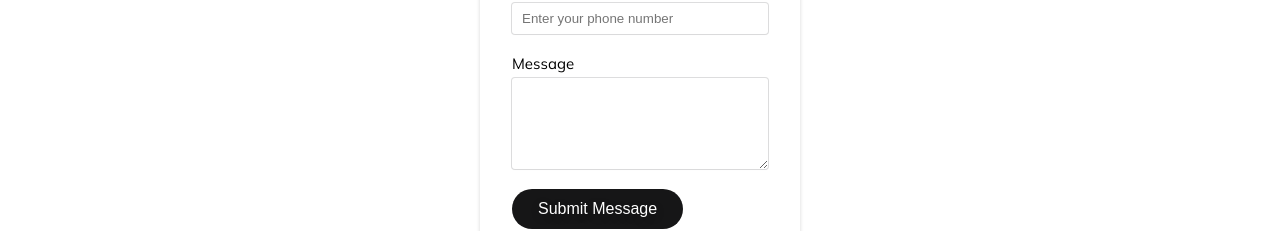
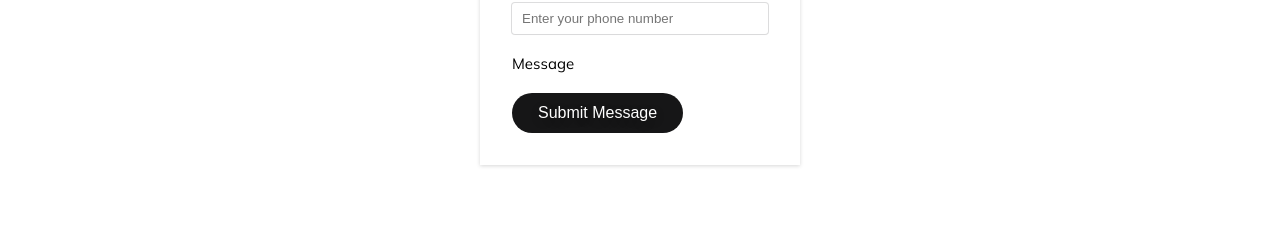
Before and after one commit to Afirestriker/next-stream, a Next.js app: page /contact in a window 1280 px wide. Shown: the part 792-1023 px from the top of the page. Built offline with nearby package versions, Linux system fonts and the light colour scheme; grey boxes are pictures that could not be loaded.

Commit message:
Taking care of Deployment Warnings

```diff
--- a/src/app/components/ContactForm.js
+++ b/src/app/components/ContactForm.js
@@ -102,13 +102,13 @@ const ContactForm = () => {
             <div className={styles.input_field}>
                 <label htmlFor="message" className={styles.label}>
                     Message
-                    <textarea id="message" name="message"
+                    {/* <textarea id="message" name="message"
                            value={user.message}
                            rows={5}
                            onChange={handleChange}
                            autoComplete="off"
                            required="required"
-                    ></textarea>
+                    ></textarea> */}
                 </label>
             </div>
 
```
